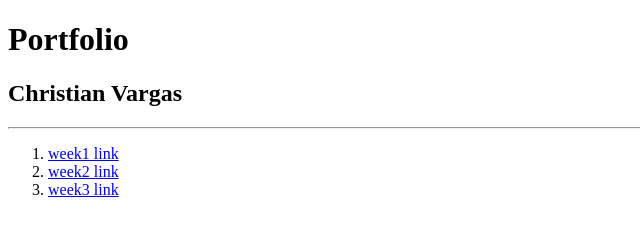
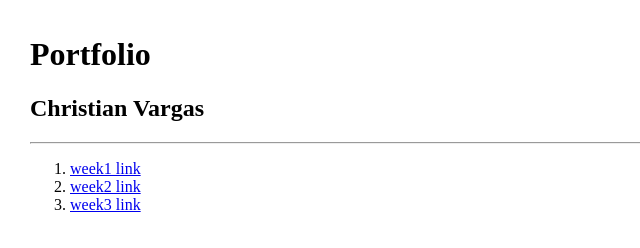
Before and after one commit to vargasc475/WDD330, a plain HTML site: page index.html in a window 1280 px wide. Shown: the whole page, without its empty margins (0-640 px from the left). Drawn offline with Linux system fonts and the light colour scheme.

Commit message:
Added CSS code

```diff
--- /dev/null
+++ b/css/main.css
@@ -0,0 +1,4 @@
+body {
+    margin: 5px 20px;
+    padding: 10px;
+}
--- a/index.html
+++ b/index.html
@@ -5,6 +5,7 @@
     <meta http-equiv="X-UA-Compatible" content="IE=edge">
     <meta name="viewport" content="width=device-width, initial-scale=1.0">
     <title>Portfolio</title>
+    <link rel="stylesheet" href="css/main.css">
     <script src="js/main.js" defer></script>
 </head>
 <body>
```
